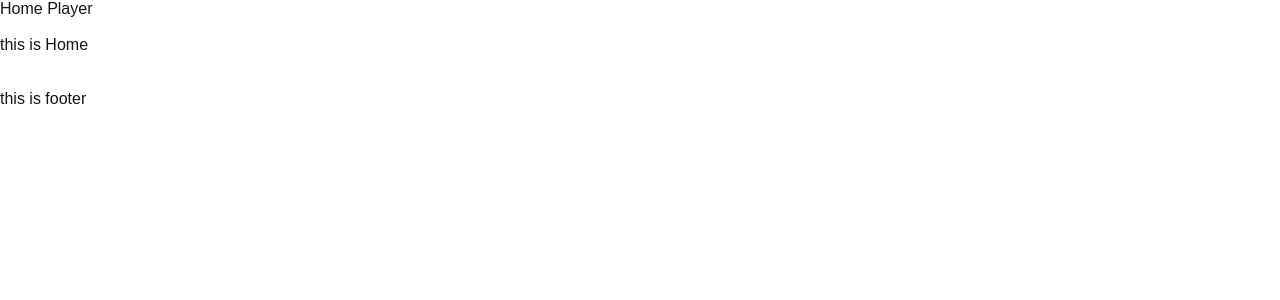
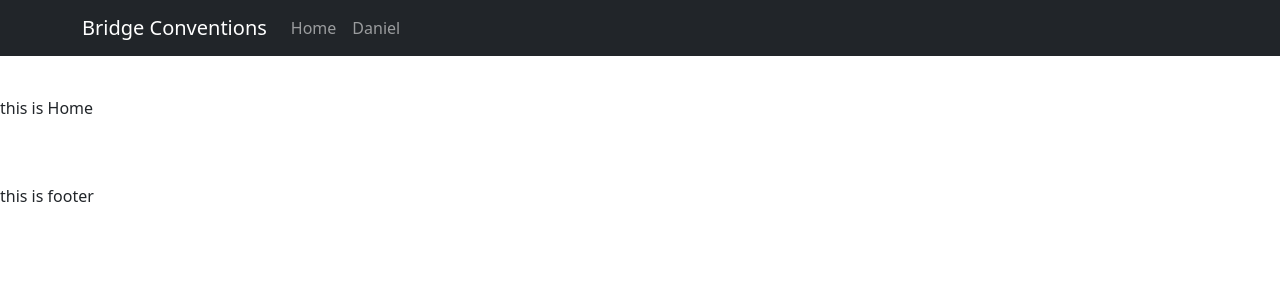
Before and after one commit to azureyau/bidding, a Next.js app: page / in a window 1280 px wide. Shown: the top 300 px of the page. Built offline with nearby package versions, Linux system fonts and the light colour scheme.

Commit message:
interface changed

```diff
--- a/package.json
+++ b/package.json
@@ -9,9 +9,11 @@
     "lint": "next lint"
   },
   "dependencies": {
+    "bootstrap": "^5.3.3",
+    "next": "14.2.14",
     "react": "^18",
-    "react-dom": "^18",
-    "next": "14.2.14"
+    "react-bootstrap": "^2.10.5",
+    "react-dom": "^18"
   },
   "devDependencies": {
     "eslint": "^8",
--- a/pages/_app.js
+++ b/pages/_app.js
@@ -1,4 +1,6 @@
 import "@/styles/globals.css";
+
+import "bootstrap/dist/css/bootstrap.min.css";
 import Layout from "@/src/Component/layout";
 
 export default function App({ Component, pageProps }) {
--- /dev/null
+++ b/src/Component/MainNav.jsx
@@ -0,0 +1,25 @@
+import { Container, Nav, Navbar } from "react-bootstrap";
+import Link from "next/link";
+
+export default function MainNav() {
+  return (
+    <>
+      <Navbar className="fixed-top navbar-dark bg-dark">
+        <Container>
+          <Navbar.Brand>Bridge Conventions</Navbar.Brand>
+          <Nav className="me-auto">
+            <Link href="/" passHref legacyBehavior>
+              <Nav.Link>Home</Nav.Link>
+            </Link>
+
+            <Link href="/player" passHref legacyBehavior>
+              <Nav.Link>Daniel</Nav.Link>
+            </Link>
+          </Nav>
+        </Container>
+      </Navbar>
+      <br />
+      <br />
+    </>
+  );
+}
--- a/src/Component/Navbar.jsx
+++ /dev/null
@@ -1,11 +0,0 @@
-import Link from "next/link";
-
-export default function Navbar() {
-  return (
-    <>
-      <Link href="/">Home </Link>
-
-      <Link href="/player">Player</Link>
-    </>
-  );
-}
--- a/src/Component/layout.jsx
+++ b/src/Component/layout.jsx
@@ -1,10 +1,10 @@
 import Footer from "./Footer";
-import Navbar from "./Navbar.jsx";
+import MainNav from "./MainNav.jsx";
 
 export default function Layout(props) {
   return (
     <>
-      <Navbar />
+      <MainNav />
       <br />
       <br />
       {props.children}
```
Also changed, not shown: src/Component/Bid.jsx (+5 -2 lines), styles/temp/Home.module.css (renamed from styles/Home.module.css), 1 other file (tests, documents, lock files or other folders).
